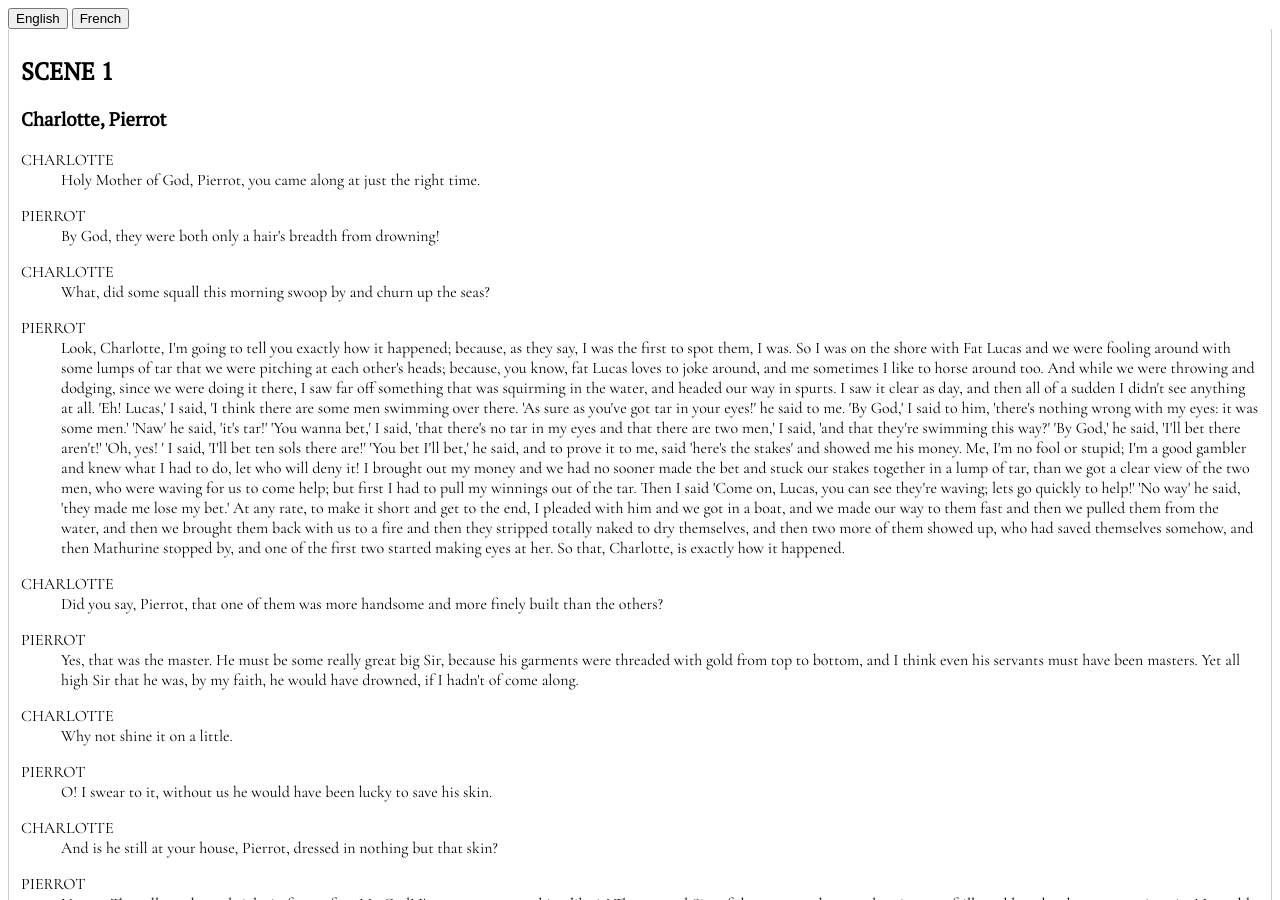
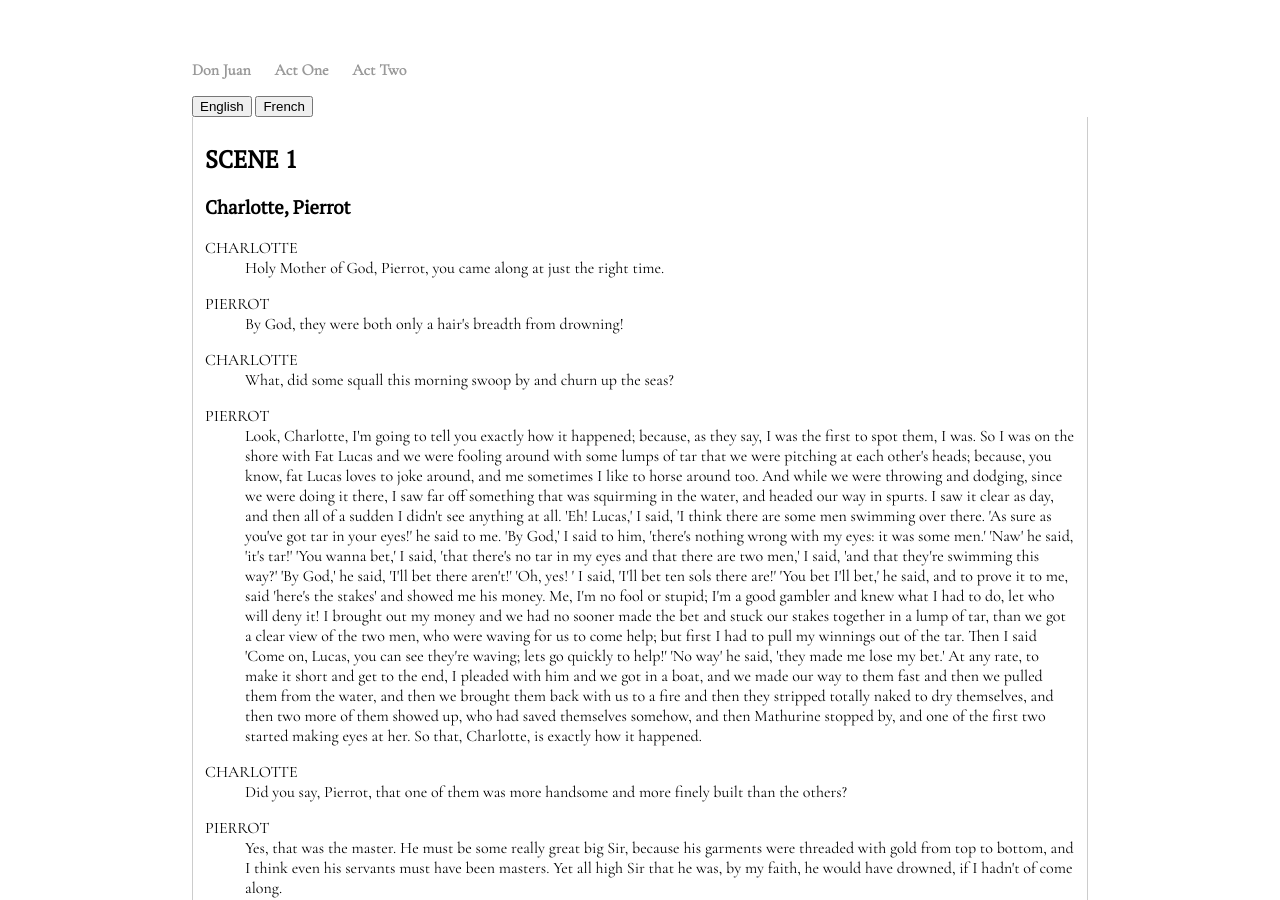
Before and after one commit to chloedufour/cdufour.github.io, a Jekyll site: the page built from final/DonJuan/Act2/enscene1.html, in a window 1280 px wide and 900 px high. Built offline with Jekyll 4.4.1, drawn with Linux system fonts in a browser that asks for light colours; some of the changed text lies outside the part shown.

Commit message:
Update enscene1.html

```diff
--- a/final/DonJuan/Act2/enscene1.html
+++ b/final/DonJuan/Act2/enscene1.html
@@ -1,3 +1,7 @@
+---
+layout: donjuan
+title: "Act One"
+---
 <html>
    <head>
       <meta http-equiv="Content-Type" content="text/html; charset=UTF-8">
```
